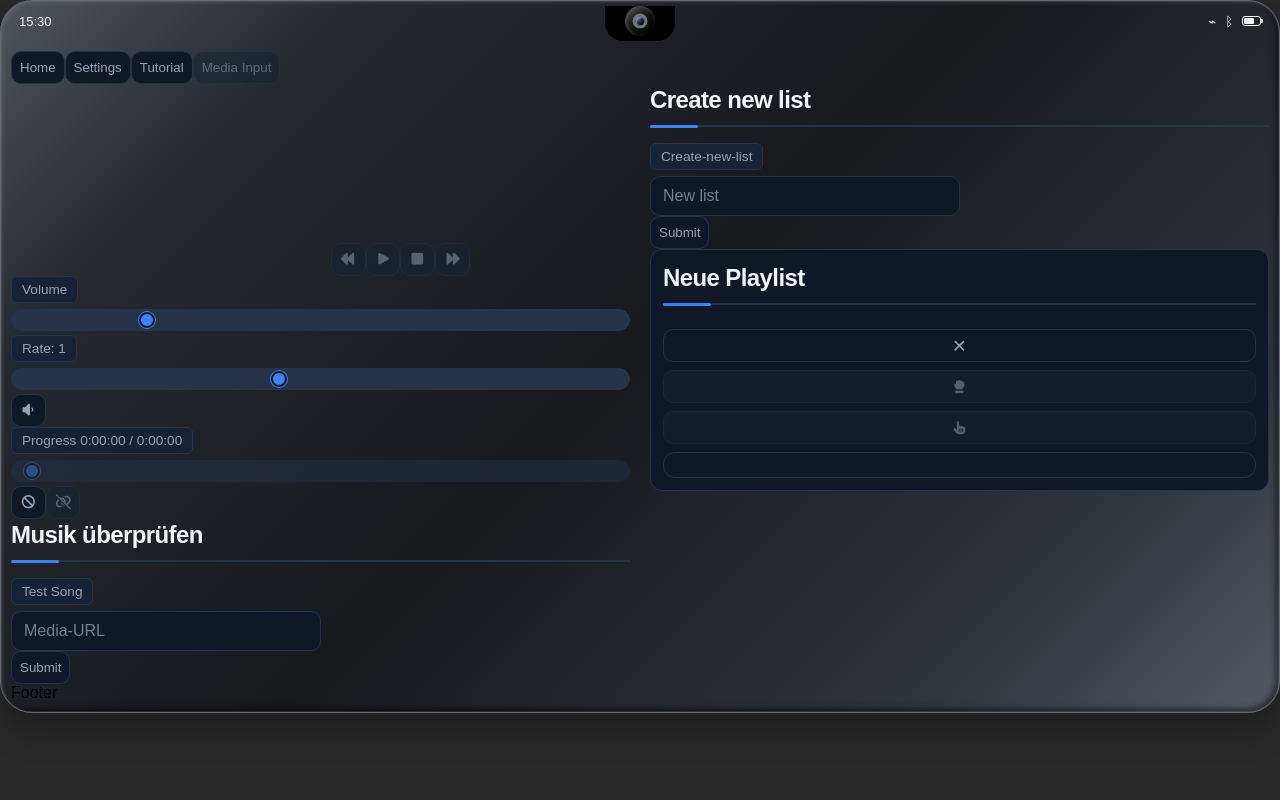
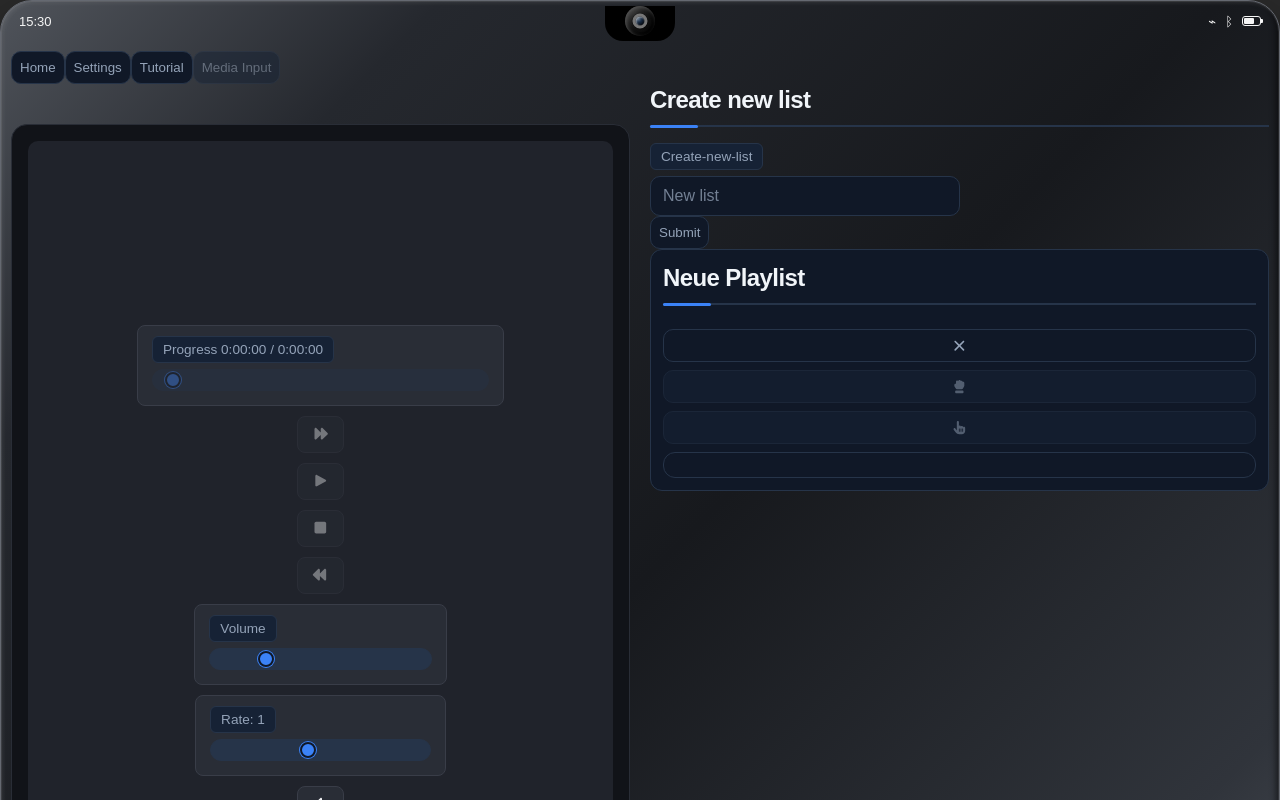
Before and after one commit to MSRMatrix/Media-player, a React (Vite) app: page /media-input in a window 1280 px wide. Shown: the top 800 px of the page. Built offline with nearby package versions, Linux system fonts and the light colour scheme.

Commit message:
add checkedHandler and style for player

```diff
--- a/src/features/Player.jsx
+++ b/src/features/Player.jsx
@@ -41,8 +41,8 @@ const Player = () => {
 
 
   return (
-    <div>
-      <div>
+    <div className="player">
+      <div className="player-screen">
         <ReactPlayer
           style={{ display: !playerState.collectingPlaylist ? "" : "none" }}
           ref={playerRef}
@@ -82,11 +82,13 @@ const Player = () => {
             onError(error);
           }}
         />
-
-        <PlaylistControls
+<div className="player-controls">
+  <PlaylistControls
           playerRef={playerRef}
           setPlaylistContext={setPlaylistContext}
         />
+</div>
+
 
         <PlayerStatus />
       </div>
--- a/src/features/PlaylistItem.jsx
+++ b/src/features/PlaylistItem.jsx
@@ -3,6 +3,7 @@ import { PlaylistContext } from "../context/PlaylistContext";
 import { PlayerContext } from "../context/PlayerContext";
 import Button from "../elements/Button";
 import Input from "../elements/Input";
+import { checkedHandler } from "../utils/checkedHandler";
 
 const PlaylistItem = ({ song, index }) => {
   const { playlistContext, setPlaylistContext } = useContext(PlaylistContext);
@@ -36,20 +37,6 @@ const PlaylistItem = ({ song, index }) => {
       },
     },
   ];
-
-  function onChange(e) {
-    if (e.target.checked) {
-      setPlayerState((prev) => ({
-        ...prev,
-        songs: [...prev.songs, song.id],
-      }));
-    } else {
-      setPlayerState((prev) => ({
-        ...prev,
-        songs: prev.songs.filter((id) => id !== song.id),
-      }));
-    }
-  }
 
   return (
     <div
@@ -101,7 +88,7 @@ const PlaylistItem = ({ song, index }) => {
             type={"checkbox"}
             checked={playerState.songs.includes(song.id)}
             onClick={(e) => e.stopPropagation()}
-            onChange={onChange}
+            onChange={(e) => checkedHandler(e, setPlayerState, song)}
           />
         )}
       </div>
--- a/src/styles/index.css
+++ b/src/styles/index.css
@@ -17,3 +17,77 @@ html {
 html::-webkit-scrollbar {
     display: none;
 }
+
+
+
+.player {
+  width: min(100%, 900px);
+  margin: 40px auto;
+  padding: 16px;
+  background: #111318;
+  color: #f3f4f6;
+  border: 1px solid #292d36;
+  border-radius: 16px;
+  box-sizing: border-box;
+  display: flex;
+  flex-direction: column;
+  gap: 16px;
+}
+
+.player-screen {
+  width: 100%;
+  background: #20232b;
+  border-radius: 10px;
+  overflow: hidden;
+  height: fit-content;
+}
+
+/* Bedienleiste unter dem Bildschirm */
+.player-controls {
+  display: flex;
+  flex-direction: column;
+  gap: 14px;
+}
+
+/* Buttons */
+.player-controls .button {
+  background: #292d36;
+  color: #f3f4f6;
+  border: 1px solid #393d48;
+  border-radius: 8px;
+  padding: 10px 14px;
+  cursor: pointer;
+  transition: background 0.2s, border-color 0.2s;
+}
+
+.player-controls .button:hover:not(:disabled) {
+  background: #393d48;
+  border-color: #8b7cff;
+}
+
+.player-controls .button:disabled {
+  opacity: 0.4;
+  cursor: not-allowed;
+}
+
+/* Range-Inputs */
+.player-controls input[type="range"] {
+  width: 100%;
+  accent-color: #8b7cff;
+  cursor: pointer;
+}
+
+.player-controls input[type="range"]:disabled {
+  cursor: not-allowed;
+  opacity: 0.4;
+}
+
+
+
+.player-controls {
+  display: flex;
+  flex-wrap: wrap;
+  align-items: center;
+  gap: 10px;
+  min-width: 0;
+}
--- /dev/null
+++ b/src/utils/checkedHandler.jsx
@@ -0,0 +1,13 @@
+export function checkedHandler(e, setPlayerState, song) {
+    if (e.target.checked) {
+      setPlayerState((prev) => ({
+        ...prev,
+        songs: [...prev.songs, song.id],
+      }));
+    } else {
+      setPlayerState((prev) => ({
+        ...prev,
+        songs: prev.songs.filter((id) => id !== song.id),
+      }));
+    }
+  }
--- a/src/utils/playerButtons.jsx
+++ b/src/utils/playerButtons.jsx
@@ -20,6 +20,69 @@ export const createPlayerButtons = ({
   playlistContext,
   setPlaylistContext,
 }) => [
+  {
+    element: "input",
+    id: "progress",
+    disabled:
+      playlistContext[playerState.metadataIndex]?.url || playlistContext?.url
+        ? false
+        : true,
+    text: durationProgress(playerState.progress, playerState.duration),
+    rangeValue: playerState.progress,
+    min: 0,
+    max: playerState.duration - 1,
+    step: 0.1,
+  },
+  {
+    element: "button",
+    iconName: "faForward",
+    disabled: playlistContext.length > 1 ? false : true,
+    id: "next",
+    text: "Next",
+    onClick: () => {
+      if (playerState.shuffle) {
+        setPlayerState((prev) => ({
+          ...prev,
+          metadataIndex: Math.floor(Math.random() * playlistContext.length),
+        }));
+
+        return;
+      }
+      playlistContext.length === playerState.metadataIndex + 1
+        ? setPlayerState((prev) => ({ ...prev, metadataIndex: 0 }))
+        : setPlayerState((prev) => ({
+            ...prev,
+            metadataIndex: prev.metadataIndex + 1,
+          }));
+    },
+  },
+  {
+    element: "button",
+    iconName: !playerState.play ? "faPlay" : "faPause",
+    disabled:
+      playlistContext[playerState.metadataIndex]?.url || playlistContext?.url
+        ? false
+        : true,
+    id: !playerState.play ? "play" : "pause",
+    text: !playerState.play ? "Play" : "Pause",
+    onClick: () =>
+      setPlayerState((prev) => ({
+        ...prev,
+        play: !prev.play,
+      })),
+  },
+
+  {
+    element: "button",
+    iconName: "faStop",
+    disabled: playlistContext.length > 0 ? false : true,
+    id: "stop",
+    text: "Stop",
+    onClick: () => {
+      setPlaylistContext([]);
+      setPlayerState((prev) => ({ ...prev, mode: "", title: "" }));
+    },
+  },
   {
     element: "button",
     iconName: "faBackward",
@@ -44,56 +107,7 @@ export const createPlayerButtons = ({
       }));
     },
   },
-  {
-    element: "button",
-    iconName: !playerState.play ? "faPlay" : "faPause",
-    disabled:
-      playlistContext[playerState.metadataIndex]?.url || playlistContext?.url
-        ? false
-        : true,
-    id: !playerState.play ? "play" : "pause",
-    text: !playerState.play ? "Play" : "Pause",
-    onClick: () =>
-      setPlayerState((prev) => ({
-        ...prev,
-        play: !prev.play,
-      })),
-  },
-  {
-    element: "button",
-    iconName: "faStop",
-    disabled: playlistContext.length > 0 ? false : true,
-    id: "stop",
-    text: "Stop",
-    onClick: () => {
-      setPlaylistContext([]);
-      setPlayerState((prev) => ({ ...prev, mode: "", title: "" }));
-    },
-  },
 
-  {
-    element: "button",
-    iconName: "faForward",
-    disabled: playlistContext.length > 1 ? false : true,
-    id: "next",
-    text: "Next",
-    onClick: () => {
-      if (playerState.shuffle) {
-        setPlayerState((prev) => ({
-          ...prev,
-          metadataIndex: Math.floor(Math.random() * playlistContext.length),
-        }));
-
-        return;
-      }
-      playlistContext.length === playerState.metadataIndex + 1
-        ? setPlayerState((prev) => ({ ...prev, metadataIndex: 0 }))
-        : setPlayerState((prev) => ({
-            ...prev,
-            metadataIndex: prev.metadataIndex + 1,
-          }));
-    },
-  },
   {
     element: "input",
     id: "volume",
@@ -138,19 +152,7 @@ export const createPlayerButtons = ({
         volume: prev.volume === 0 ? 0.2 : 0,
       })),
   },
-  {
-    element: "input",
-    id: "progress",
-    disabled:
-      playlistContext[playerState.metadataIndex]?.url || playlistContext?.url
-        ? false
-        : true,
-    text: durationProgress(playerState.progress, playerState.duration),
-    rangeValue: playerState.progress,
-    min: 0,
-    max: playerState.duration - 1,
-    step: 0.1,
-  },
+
   {
     element: "button",
     iconName: playerState.loop ? "faRepeat" : "faBan",
```
